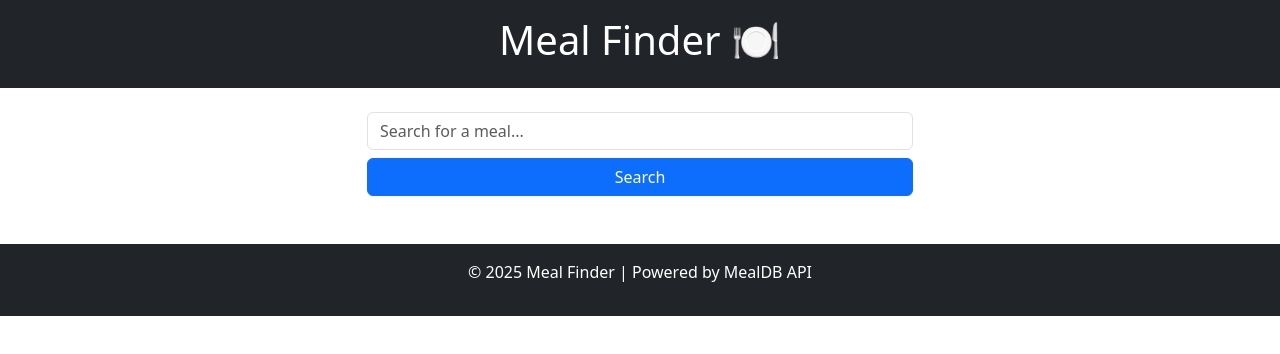
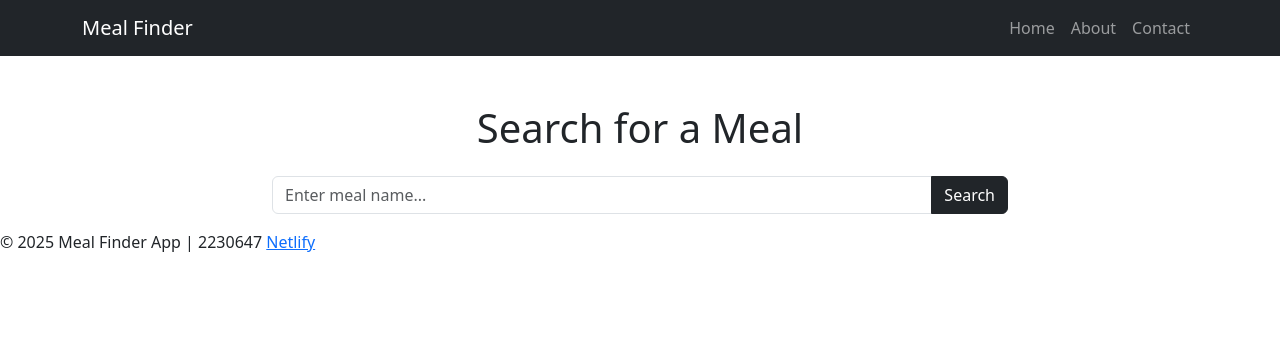
Before and after one commit to Amimul21/Final-practical, a plain HTML site: page index.html in a window 1280 px wide. Drawn offline with nearby package versions, Linux system fonts and the light colour scheme.

Commit message:
Update index.html

```diff
--- a/index.html
+++ b/index.html
@@ -3,30 +3,62 @@
 <head>
     <meta charset="UTF-8">
     <meta name="viewport" content="width=device-width, initial-scale=1.0">
-    <title>Meal finder</title>
+    <title>Meal Finder App</title>
+
     <link href="https://cdn.jsdelivr.net/npm/bootstrap@5.3.0/dist/css/bootstrap.min.css" rel="stylesheet">
+
     <link rel="stylesheet" href="style.css">
 </head>
 <body>
-    <header class="bg-dark text-white text-center py-3">
-        <h1> Meal Finder 🍽️</h1>
-    </header>
-        <div class="container my-4">
-            <div class="row">
-                <div class="col-md-6 mx-auto">
-                    <input type="text" id="searchInput" class="form-control" placeholder="Search for a meal...">
-                    <button id="searchBtn" class="btn btn-primary w-100 mt-2">Search</button>
-                </div>
+
+
+<nav class="navbar navbar-expand-lg navbar-dark bg-dark">
+    <div class="container">
+        <a class="navbar-brand" href="#">Meal Finder</a>
+        <button class="navbar-toggler" type="button" data-bs-toggle="collapse" data-bs-target="#navbarNav" aria-controls="navbarNav" aria-expanded="false" aria-label="Toggle navigation">
+            <span class="navbar-toggler-icon"></span>
+        </button>
+        <div class="collapse navbar-collapse" id="navbarNav">
+            <ul class="navbar-nav ms-auto">
+                <li class="nav-item">
+                    <a class="nav-link" href="#">Home</a>
+                </li>
+                <li class="nav-item">
+                    <a class="nav-link" href="#">About</a>
+                </li>
+                <li class="nav-item">
+                    <a class="nav-link" href="#">Contact</a>
+                </li>
+            </ul>
+        </div>
+    </div>
+</nav>
+
+
+<div class="container mt-5">
+    <div class="row">
+        <div class="col-md-8 offset-md-2">
+            <h1 class="text-center mb-4">Search for a Meal</h1>
+            <div class="input-group mb-3">
+                <input type="text" id="searchBox" class="form-control" placeholder="Enter meal name...">
+                <button class="btn btn-dark" onclick="connect()">Search</button>
             </div>
+            <div id="displayArea" class="row g-4"></div>
 
-            <div id="resultSection" class="row mt-4"></div>
-            <div class="text-center mt-4">
-                <button id="showAllBtn" class="btn btn-secondary d-none">SHOW ALL</button>
-            </div>
+            <div id="buttonArea" class="text-center mt-4"></div>
         </div>
-        <footer class="bg-dark text-white text-center py-3">
-            <p>&copy; 2025 Meal Finder | Powered by MealDB API</p>
-        </footer>
-        <script src="final.js"></script>
+    </div>
+</div>
+
+
+<div class="footer">
+    <p>&copy; 2025 Meal Finder App | 2230647 <a href="https://www.netlify.com/" target="_blank">Netlify</a></p>
+</div>
+
+
+<script src="https://cdn.jsdelivr.net/npm/bootstrap@5.3.0/dist/js/bootstrap.bundle.min.js"></script>
+
+<script src="final.js"></script>
+
 </body>
 </html>
```
